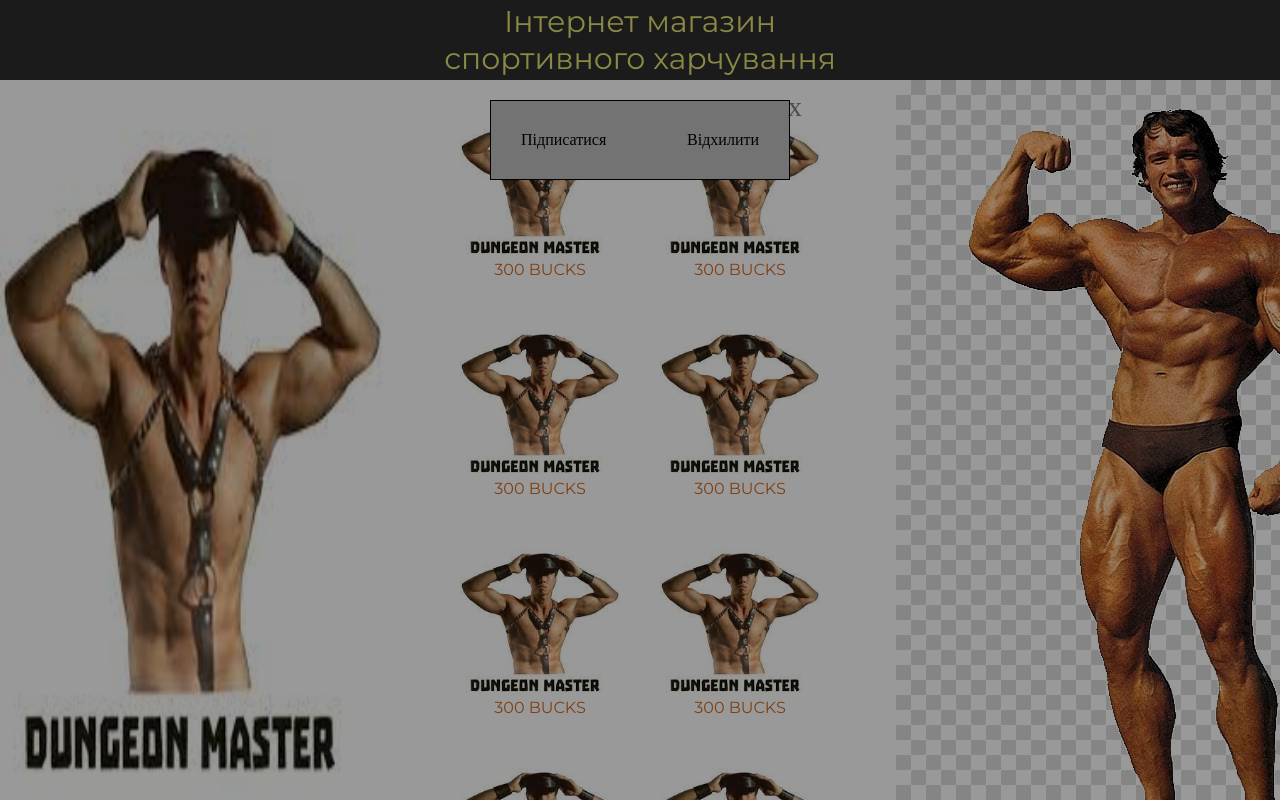
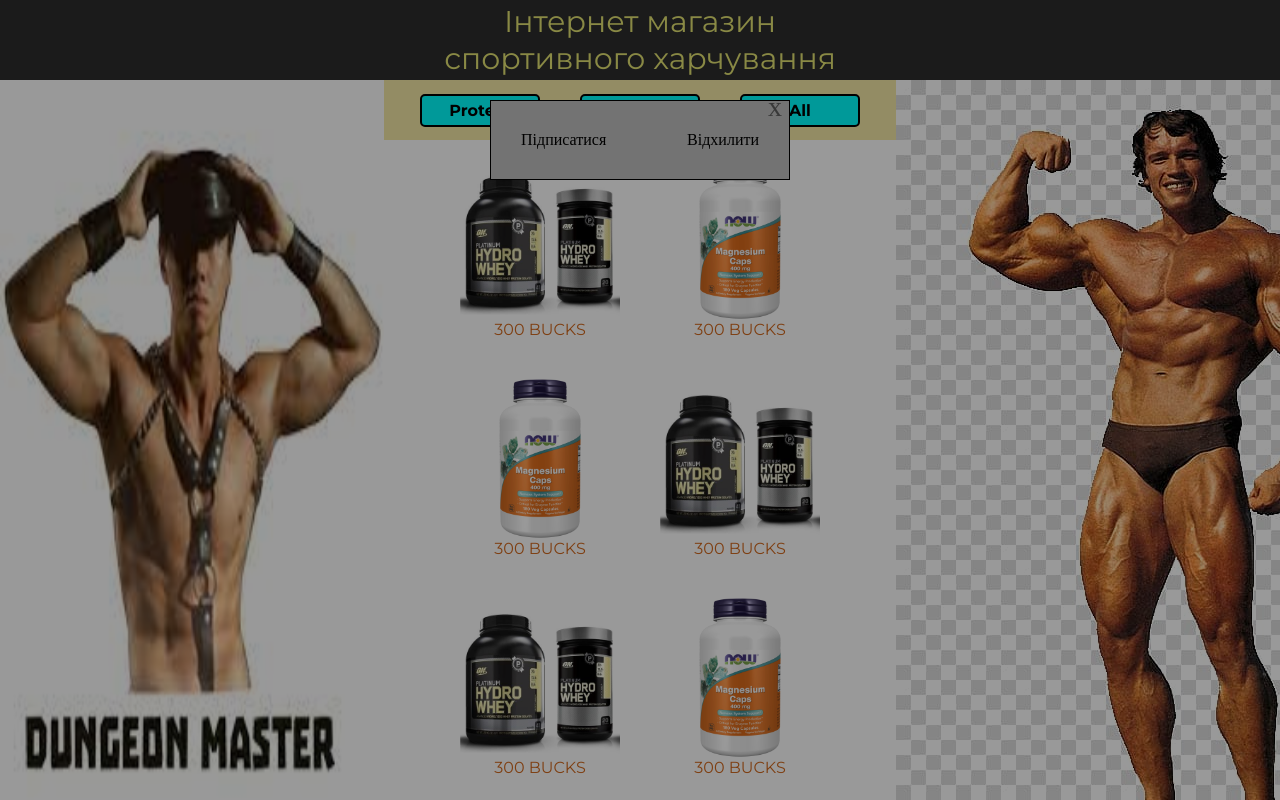
Before and after one commit to WebTechCNU/lab2-RedDotwtt, a plain HTML site: page index.html in a window 1280 px wide. Shown: the top 800 px of the page. Drawn offline with Linux system fonts and the light colour scheme.

Commit message:
done filter

```diff
--- a/index.html
+++ b/index.html
@@ -24,8 +24,16 @@
 
     <div class="right-background back"></div>
 
-    <div class="container" id="container">
-        <!-- there would be all nodes -->
+    <div class="section">
+        <div class="btns">
+            <button class="btn text" onclick="add_nodes('proteine')">Protein</button>
+            <button class="btn text" onclick="add_nodes('magnesium')">Magnesium</button>
+            <button class="btn text" onclick="add_nodes('')">All</button>
+        </div>
+
+        <div class="container" id="container">
+            <!-- there would be all nodes -->
+        </div>
     </div>
 
     <div id="modal" class="modal">
--- a/main.js
+++ b/main.js
@@ -1,43 +1,47 @@
 const nodes = [
     {
-        source: "./left.jpg",
+        source: "./proteine.jpg",
         alt: '',
         description: '',
         price: 300,
-        filter_settings: '',
+        filter_settings: 'proteine',
     },
     {
-        source: "./left.jpg",
+        source: "./magnesium.jpg",
         alt: '',
         description: '',
         price: 300,
-        filter_settings: '',
+        filter_settings: 'magnesium',
     },
     {
-        source: "./left.jpg",
+        source: "./magnesium.jpg",
         alt: '',
         description: '',
         price: 300,
-        filter_settings: '',
+        filter_settings: 'magnesium',
     },
     {
-        source: "./left.jpg",
+        source: "./proteine.jpg",
         alt: '',
         description: '',
         price: 300,
-        filter_settings: '',
+        filter_settings: 'proteine',
     }
 ]
 
-function add_nodes() {
+function add_nodes(filter_setting) {
     const container = document.getElementById("container");
+    container.innerHTML = '';
+
     let str = "";
     for (let i = 0; i < 5; i++) {
         for (let index = 0; index < nodes.length; index++) {
             const element = nodes[index];
+            if (element.filter_settings.includes(filter_setting)) {
                 str += `<div class="node"><img src="${element.source}" alt="${element.alt}" class="img">
                 <span class="node-text text">${element.description} ${element.price} BUCKS</span>
                 </div>`;
+            }
         }
     }
     container.innerHTML += str;
@@ -72,7 +76,7 @@
             };
         }
     }, 1000);
-  }, 10000);
+}, 100000000);
 
 // SUBSCRIBE
 setTimeout(function () {
@@ -110,4 +114,4 @@
 }, 5000);
 
 
-add_nodes();
+add_nodes('');
--- a/style.css
+++ b/style.css
@@ -131,7 +131,7 @@
     color: rgba(0, 0, 0, 0.5);
     float: right;
     margin-top: -40px;
-    margin-right: -115px;
+    margin-right: -95px;
 
     font-family: 'JetBrains Mono';
     font-size: 28px;
@@ -163,3 +163,35 @@
 .reject-span:hover {
     cursor: pointer;
 }
+.btns {
+    display: flex;
+    flex-direction: row;
+    flex-wrap: wrap;
+    align-content: center;
+    justify-content: center;
+
+    width: 100%;
+    height: 60px;
+    background-color: rgb(246, 233, 167);
+}
+
+.btn {
+    width: 120px;
+    margin: 0 20px;
+    padding: 5px;
+    background-color: aqua;
+
+    border: 2px solid black;
+    border-radius: 5px;
+
+    font-weight: bold;
+    font-size: 16px;
+}
+
+.section {
+    display: flex;
+    flex-direction: row;
+    flex-wrap: wrap;
+    align-content: center;
+    justify-content: center;
+}
```
Also changed, not shown: magnesium.jpg (added), proteine.jpg (added). Lines whose indentation alone changed are shown as unchanged.
